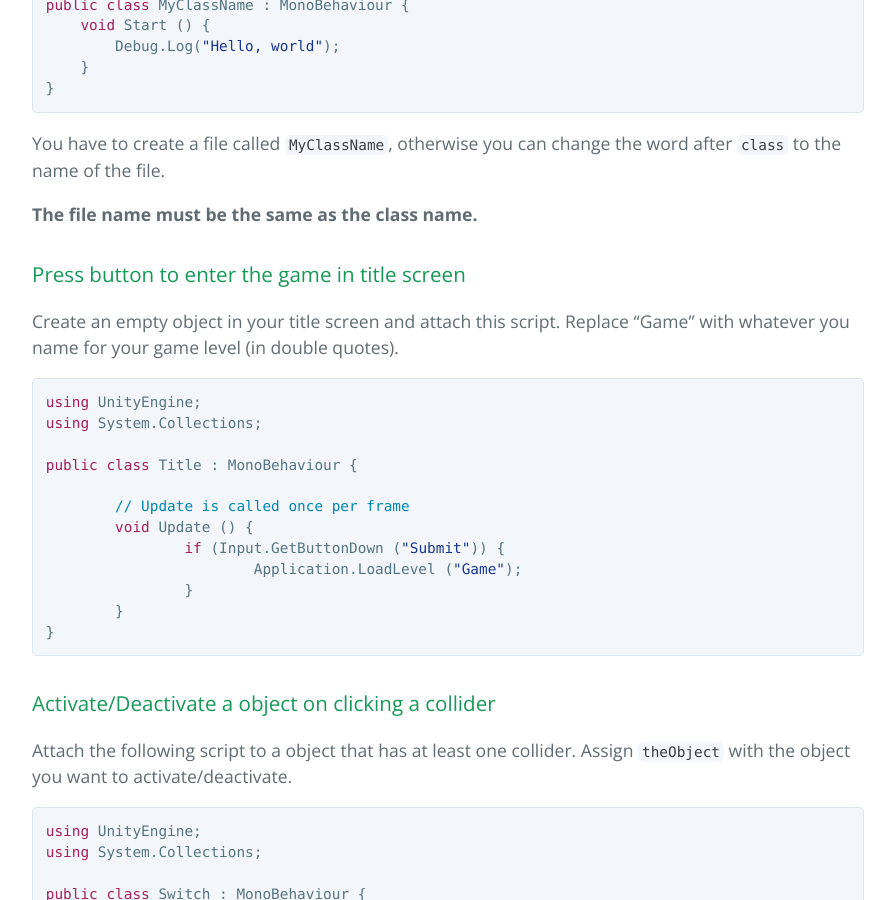
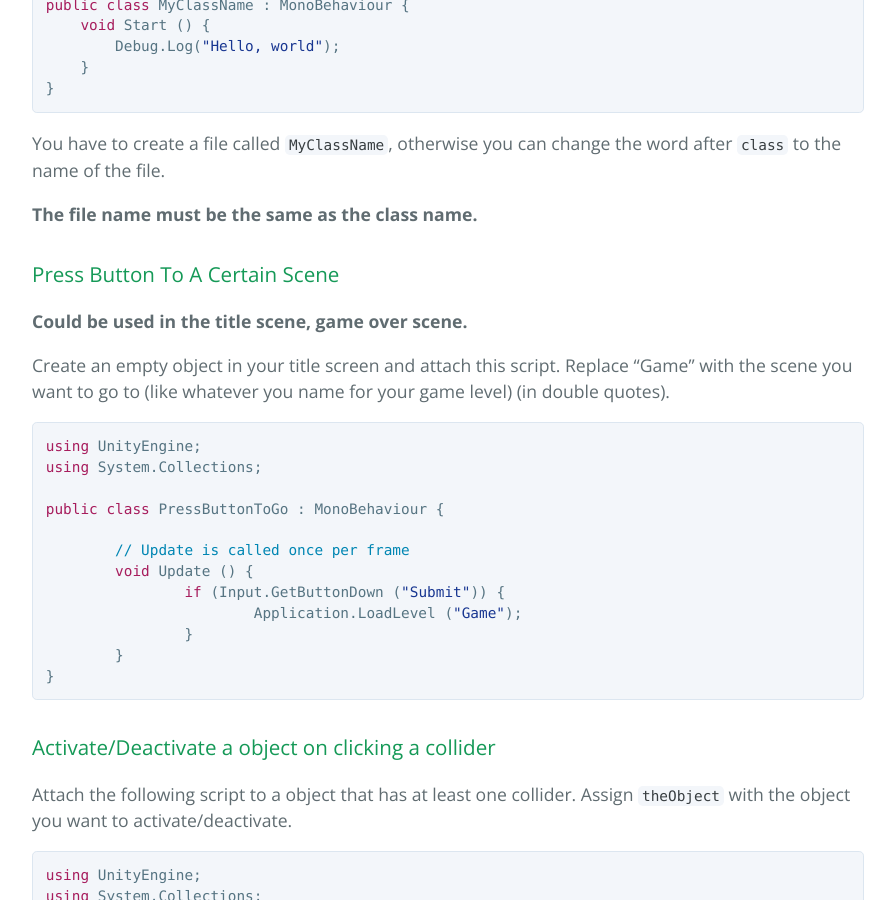
Before and after one commit to ladace/unity-code-snippets, a Jekyll site: the page built from index.md, in a window 1280 px wide and 900 px high, scrolled down 885 px. Shown: the whole window, without its empty margins (192-1087 px from the left). Built offline with Jekyll 4.4.1, drawn with Linux system fonts in a browser that asks for light colours; Markdown is read by kramdown in place of the engine named in the settings.

Commit message:
Update index.md

````diff
--- a/index.md
+++ b/index.md
@@ -28,16 +28,18 @@ You have to create a file called `MyClassName`, otherwise you can change the wor
 
 **The file name must be the same as the class name.**
 
-### Press button to enter the game in title screen
+### Press Button To A Certain Scene
+
+**Could be used in the title scene, game over scene.**
 
 Create an empty object in your title screen and attach this script.
-Replace "Game" with whatever you name for your game level (in double quotes).
+Replace "Game" with the scene you want to go to (like whatever you name for your game level) (in double quotes).
 
 ```csharp
 using UnityEngine;
 using System.Collections;
 
-public class Title : MonoBehaviour {
+public class PressButtonToGo : MonoBehaviour {
 
 	// Update is called once per frame
 	void Update () {
````
